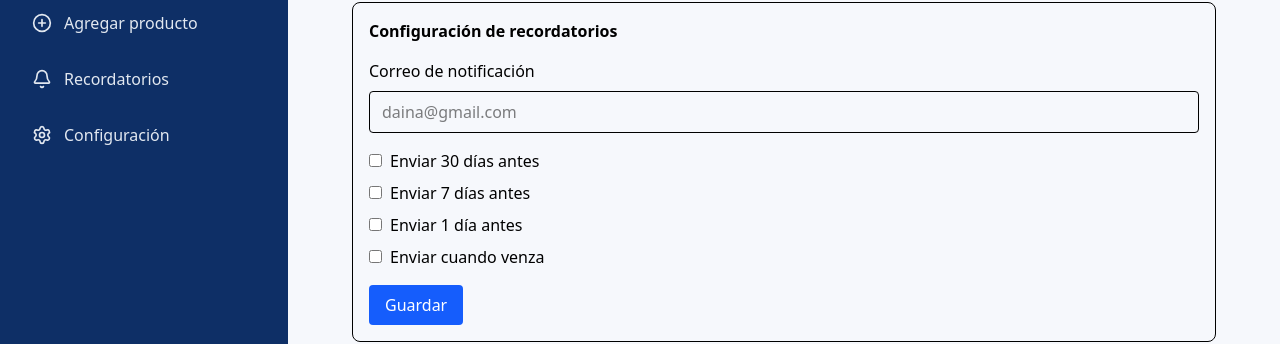
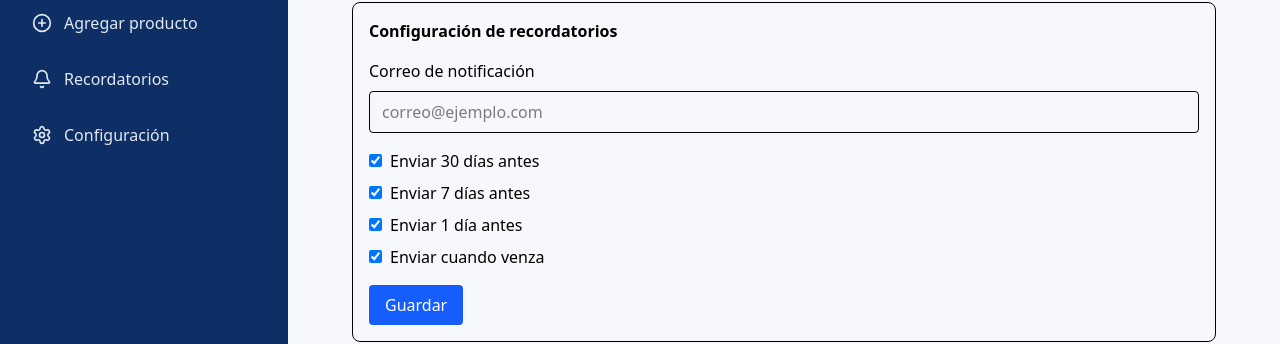
Before and after one commit to Josu98888/warranty-app-next, a Next.js app: page /reminders in a window 1280 px wide. Shown: the part 242-586 px from the top of the page. Built offline with nearby package versions, Linux system fonts and the light colour scheme.

Commit message:
feat: migrate reminder notifications from Resend to EmailJS

```diff
--- a/package.json
+++ b/package.json
@@ -9,6 +9,7 @@
     "lint": "eslint"
   },
   "dependencies": {
+    "@emailjs/browser": "^4.4.1",
     "@hookform/resolvers": "5.4.0",
     "date-fns": "^4.4.0",
     "lucide-react": "^1.26.0",
--- a/src/app/(pages)/reminders/page.tsx
+++ b/src/app/(pages)/reminders/page.tsx
@@ -3,12 +3,45 @@
 import { useProductFilters } from "@/features/products/hooks/useProducts";
 import { getWarrantyStatus } from "@/features/warranty/utils/warrantyStatus";
 import { useReminderStore } from "@/features/warranty/reminderStore";
+import { useState } from "react";
+import emailjs from "@emailjs/browser";
 
 export default function RemindersPage() {
   const { filteredProductsWithWarranty } = useProductFilters();
 
   const { settings, updateSettings } = useReminderStore();
 
+  const [email, setEmail] = useState(settings.email);
+
+  const [send30DaysBefore, setSend30DaysBefore] =
+    useState(settings.send30DaysBefore);
+
+  const [send7DaysBefore, setSend7DaysBefore] =
+    useState(settings.send7DaysBefore);
+
+  const [send1DayBefore, setSend1DayBefore] =
+    useState(settings.send1DayBefore);
+
+  const [sendOnExpiry, setSendOnExpiry] =
+    useState(settings.sendOnExpiry);
+  const sendEmail = async () => {
+    try {
+      const result = await emailjs.send(
+        process.env.NEXT_PUBLIC_EMAILJS_SERVICE_ID!,
+        process.env.NEXT_PUBLIC_EMAILJS_TEMPLATE_ID!,
+        {
+          to_email: email,
+          product_name: "Producto de prueba",
+          expiry_date: "01/09/2026",
+        },
+        process.env.NEXT_PUBLIC_EMAILJS_PUBLIC_KEY!,
+      );
+
+      console.log("Correo enviado:", result);
+    } catch (error: unknown) {
+      console.error(error);
+    }
+  };
   const upcoming = filteredProductsWithWarranty.filter((p) => {
     const status = getWarrantyStatus(p.warranty?.expiryDate);
 
@@ -38,33 +71,75 @@
 
         <input
           type="email"
-          placeholder="daina@gmail.com"
+          placeholder="correo@ejemplo.com"
+          value={email}
+          onChange={(e) => setEmail(e.target.value)}
           className="w-full border rounded px-3 py-2 mb-4"
         />
 
         <div className="flex flex-col gap-2">
           <label>
-            <input type="checkbox" className="mr-2" />
+            <input
+              type="checkbox"
+              className="mr-2"
+              checked={send30DaysBefore}
+              onChange={(e) =>
+                setSend30DaysBefore(e.target.checked)
+              }
+            />
             Enviar 30 días antes
           </label>
 
           <label>
-            <input type="checkbox" className="mr-2" />
+            <input
+              type="checkbox"
+              className="mr-2"
+              checked={send7DaysBefore}
+              onChange={(e) =>
+                setSend7DaysBefore(e.target.checked)
+              }
+            />
             Enviar 7 días antes
           </label>
 
           <label>
-            <input type="checkbox" className="mr-2" />
+            <input
+              type="checkbox"
+              className="mr-2"
+              checked={send1DayBefore}
+              onChange={(e) =>
+                setSend1DayBefore(e.target.checked)
+              }
+            />
             Enviar 1 día antes
           </label>
 
           <label>
-            <input type="checkbox" className="mr-2" />
+            <input
+              type="checkbox"
+              className="mr-2"
+              checked={sendOnExpiry}
+              onChange={(e) =>
+                setSendOnExpiry(e.target.checked)
+              }
+            />
             Enviar cuando venza
           </label>
         </div>
+        <button
+          onClick={async () => {
+            updateSettings({
+              email,
+              send30DaysBefore,
+              send7DaysBefore,
+              send1DayBefore,
+              sendOnExpiry,
+            });
 
-        <button className="mt-4 px-4 py-2 rounded bg-blue-600 text-white">
+            await sendEmail();
+          }}
+          className="mt-4 px-4 py-2 rounded bg-blue-600 text-white cursor-pointer hover:bg-blue-700 transition-all"
+        >
           Guardar
         </button>
       </div>
```
Also changed, not shown: 1 other file (tests, documents, lock files or other folders).
